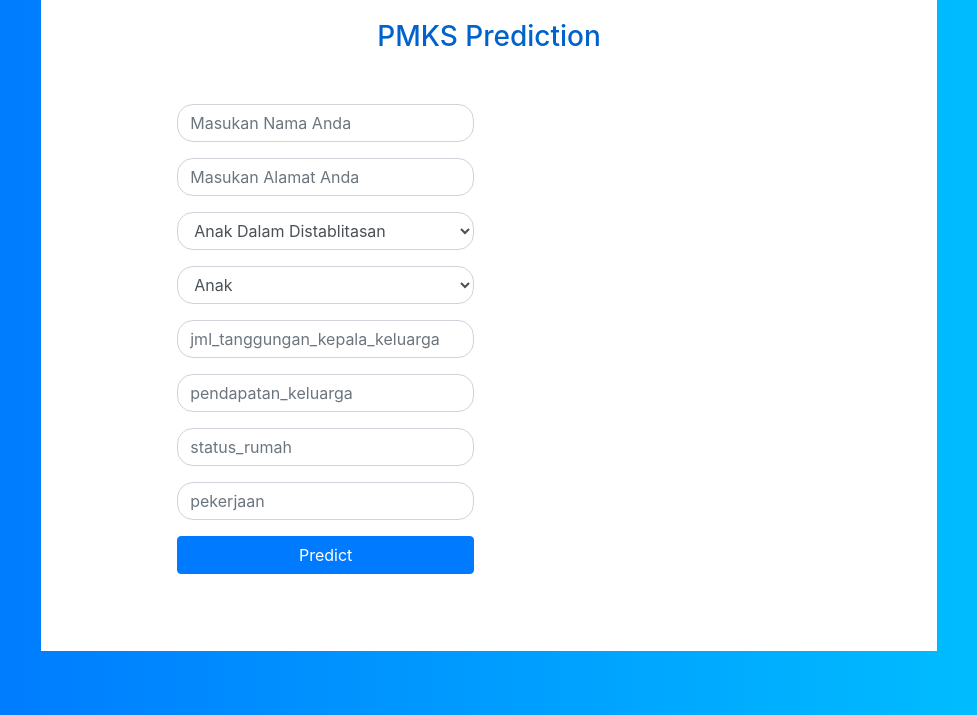
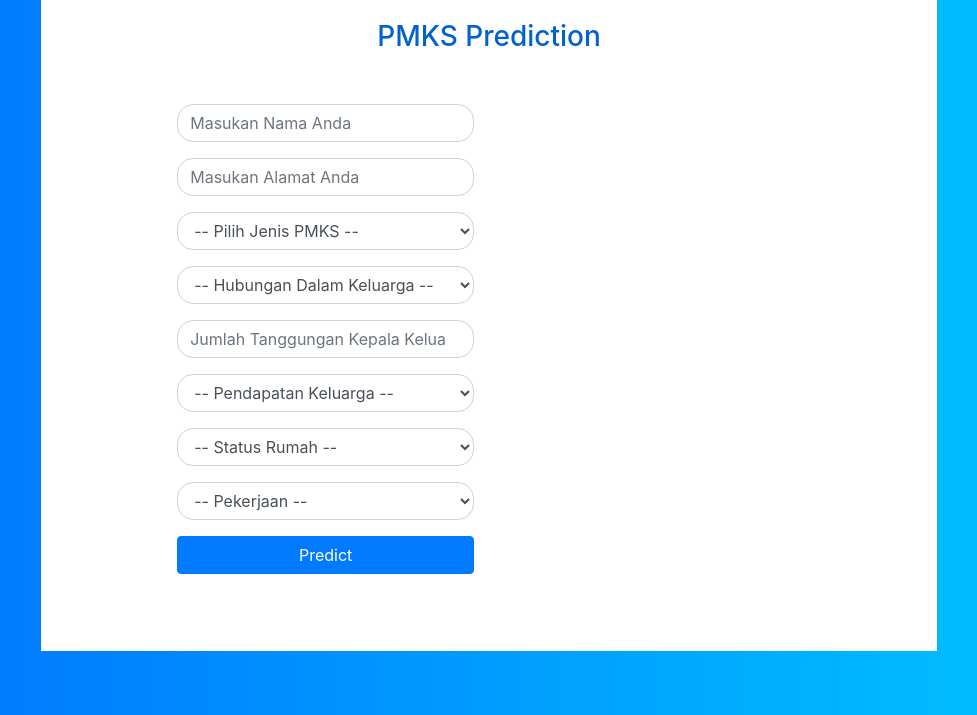
Before and after one commit to imam2303/flask_skripsi, a Flask app: page / in a window 1280 px wide. Shown: the part 212-927 px from the top of the page, without its empty margins (151-1128 px from the left). Run offline with Flask 2, Linux system fonts and the light colour scheme; parts of the project's set-up code (start-up, migrations or seed data) failed here and were passed over; some libraries are stand-ins or nearby versions.

Commit message:
nambah skrip

```diff
--- a/requirements.txt
+++ b/requirements.txt
@@ -44,3 +44,4 @@ watchdog
 Werkzeug
 scikit-learn
 flask_sqlalchemy
+python-dotenv
--- a/templates/prediksi.html
+++ b/templates/prediksi.html
@@ -46,16 +46,28 @@
               />
             </div>
             <div class="form-group">
-              <select name="jenis_pmks" class="form-control">
-                <option value="1">Anak Dalam Distablitasan</option>
-                <option value="2">Anak Anjay</option>
+              <select name="jenis_pmks" class="form-control" required>
+                <option value="">-- Pilih Jenis PMKS --</option>
+                <option value="0">Anak Dalam Kedistabilitasan</option>
+                <option value="1">Bekas Warga Binaan Lembaga Kemasyarakatan</option>
+                <option value="2">Fakir Miskin</option>
+                <option value="3">Kelompok Minoritas</option>
+                <option value="4">Keluarga Bermasalah Sosial Psikologi</option>
+                <option value="5">Keluarga Berumah Tak Layak Huni</option>
+                <option value="6">Korban Penyalahgunaan Napza</option>
+                <option value="7">Lansia Terlantar</option>
+                <option value="8">Pemulung</option>
+                <option value="9">Penyandang Disabilitas</option>
+                <option value="10">Perempuan Rawan Sosial Ekonomi</option>
+                <option value="11">Tuna Susila</option>
               </select>
             </div>
             <div class="form-group">
-              <select name="hubungan_dlm_keluarga" class="form-control">
-                <option value="1">Anak</option>
-                <option value="2">Bapak</option>
-                <option value="3">Ibu</option>
+              <select name="hubungan_dlm_keluarga" class="form-control" required>
+                <option value="">-- Hubungan Dalam Keluarga --</option>
+                <option value="0">Anak</option>
+                <option value="1">Ibu</option>
+                <option value="2">Kepala Keluarga</option>
               </select>
             </div>
             <div class="form-group">
@@ -63,36 +75,39 @@
                 type="number"
                 name="jml_tanggungan_kepala_keluarga"
                 class="form-control"
-                placeholder="jml_tanggungan_kepala_keluarga"
+                placeholder="Jumlah Tanggungan Kepala Keluarga"
                 required="required"
               />
             </div>
             <div class="form-group">
-              <input
-                type="number"
-                name="pendapatan_keluarga"
-                class="form-control"
-                placeholder="pendapatan_keluarga"
-                required="required"
-              />
+              <select name="pendapatan_keluarga" class="form-control" required>
+                <option value="">-- Pendapatan Keluarga --</option>
+                <option value="2">Kurang (< Rp. 1.000.000)</option>
+                <option value="1">Cukup (Rp. 1.000.000 – Rp. 2.000.000)</option>
+                <option value="0">Baik (Rp. 2.000.000 – Rp. 3.000.000)</option>
+                <option value="3">Sangat Baik (> Rp. 3.000.000)</option>
+              </select>
             </div>
             <div class="form-group">
-              <input
-                type="number"
-                name="status_rumah"
-                class="form-control"
-                placeholder="status_rumah"
-                required="required"
-              />
+              <select name="status_rumah" class="form-control" required>
+                <option value="">-- Status Rumah --</option>
+                <option value="0">Kontrakan</option>
+                <option value="1">Milik Sendiri</option>
+              </select>
             </div>
             <div class="form-group">
-              <input
-                type="number"
-                name="pekerjaan"
-                class="form-control"
-                placeholder="pekerjaan"
-                required="required"
-              />
+              <select name="pekerjaan" class="form-control" required>
+                <option value="">-- Pekerjaan --</option>
+                <option value="0">ASN</option>
+                <option value="1">Buruh</option>
+                <option value="2">IRT</option>
+                <option value="3">Karyawan Swasta</option>
+                <option value="4">Pelajar</option>
+                <option value="5">Pemulung</option>
+                <option value="6">Pensiunan</option>
+                <option value="7">Tidak Bekerja</option>
+                <option value="8">Wiraswasta</option>
+              </select>
             </div>
             <button type="submit" class="btn btn-primary btn-block btn-large">
               Predict
```
